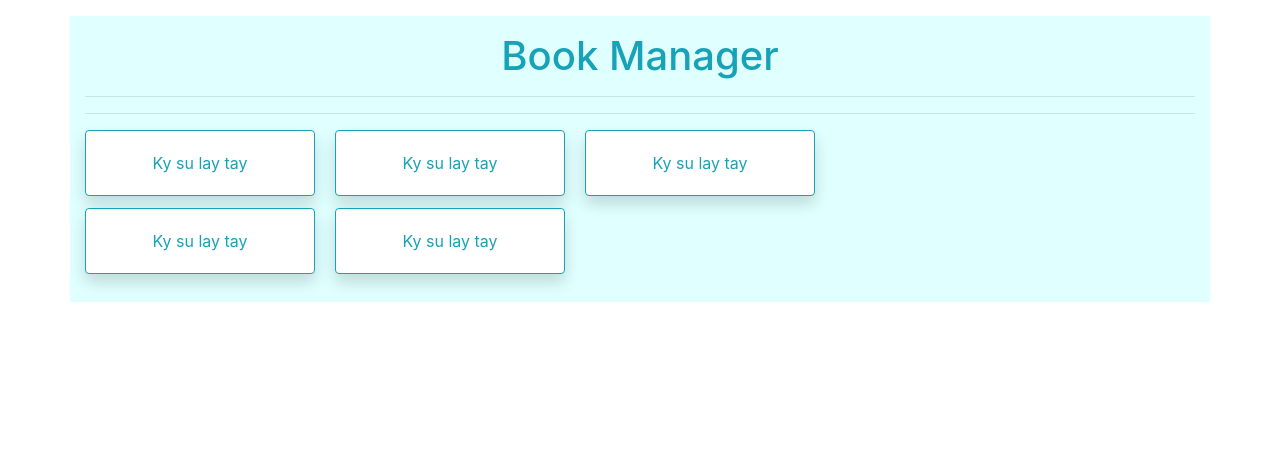
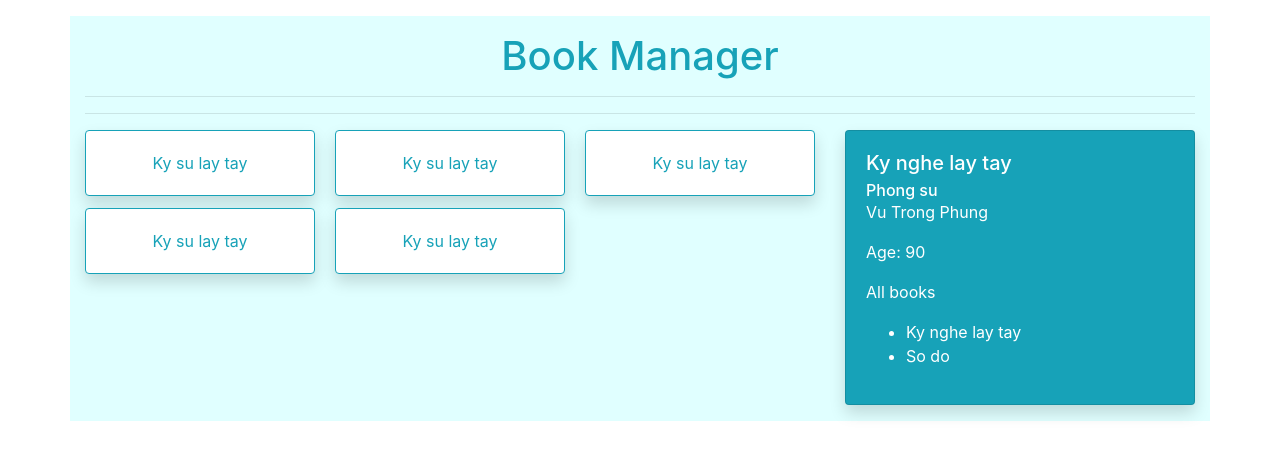
Before and after one commit to goinproduction/favorite-book, a React (Create React App) app in the folder client/: page / in a window 1280 px wide. Shown: the top 460 px of the page. Built offline with nearby package versions, Linux system fonts and the light colour scheme.

Commit message:
Book details

```diff
--- /dev/null
+++ b/client/src/components/BookDetails.js
@@ -0,0 +1,24 @@
+import React from 'react';
+import Card from 'react-bootstrap/Card';
+
+const BookDetails = () => {
+    return (
+        <Card bg='info' text='white' className='shadow'>
+            <Card.Body>
+                <Card.Title>Ky nghe lay tay</Card.Title>
+                <Card.Subtitle>Phong su</Card.Subtitle>
+                <Card.Text>
+                    <p>Vu Trong Phung</p>
+                    <p>Age: 90</p>
+                    <p>All books</p>
+                    <ul>
+                        <li>Ky nghe lay tay</li>
+                        <li>So do</li>
+                    </ul>
+                </Card.Text>
+            </Card.Body>
+        </Card>
+    );
+};
+
+export default BookDetails;
--- a/client/src/components/BookList.js
+++ b/client/src/components/BookList.js
@@ -3,6 +3,7 @@ import Card from 'react-bootstrap/Card';
 import CardColumns from 'react-bootstrap/CardColumns';
 import Row from 'react-bootstrap/Row';
 import Col from 'react-bootstrap/Col';
+import BookDetails from './BookDetails';
 
 const BookList = () => {
     return (
@@ -46,7 +47,9 @@ const BookList = () => {
                     </Card>
                 </CardColumns>
             </Col>
-            <Col></Col>
+            <Col>
+                <BookDetails />
+            </Col>
         </Row>
     );
 };
```
